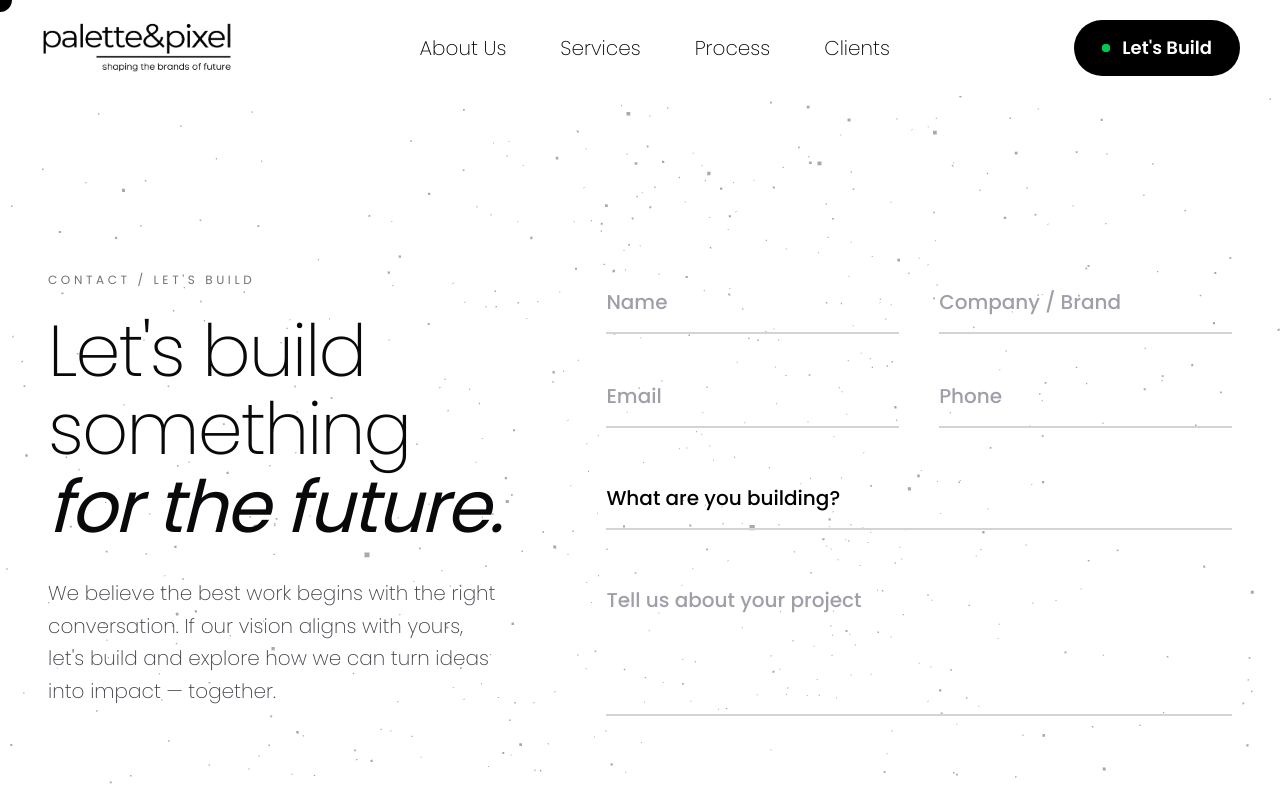
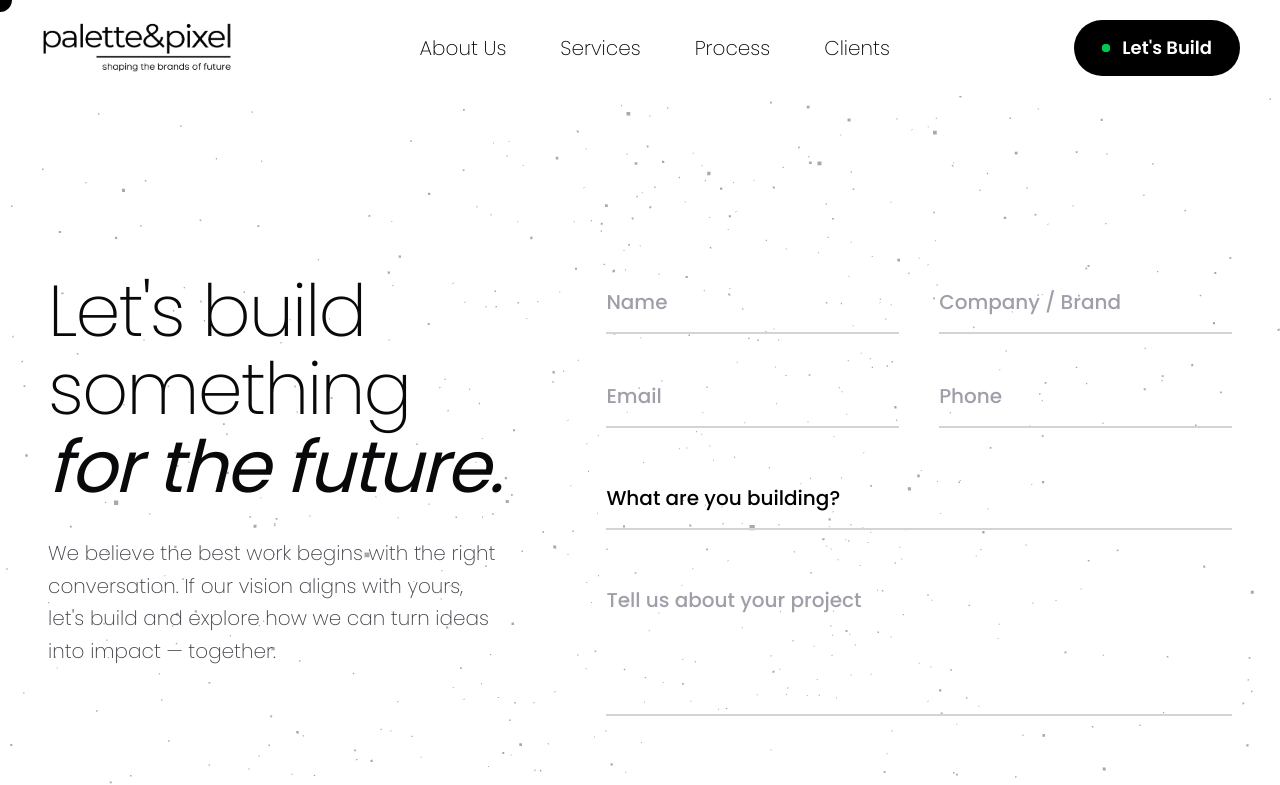
Before and after one commit to newFaizanAli/OfficeApp, a Next.js app: page /contact in a window 1280 px wide. Shown: the top 785 px of the page. Built offline with nearby package versions, Linux system fonts and the light colour scheme.

Commit message:
Update changes

```diff
--- a/app/contact/content.tsx
+++ b/app/contact/content.tsx
@@ -154,9 +154,9 @@ export default function ContactContent() {
                 <div className="grid grid-cols-1 lg:grid-cols-[minmax(0,0.85fr)_minmax(0,1.15fr)] gap-16 lg:gap-24">
                     {/* Left column — intro + contact details */}
                     <div>
-                        <span className="text-xs uppercase tracking-[0.3em] text-neutral-500 font-normal block mb-6">
+                        {/* <span className="text-xs uppercase tracking-[0.3em] text-neutral-500 font-normal block mb-6">
                             Contact / Let&apos;s Build
-                        </span>
+                        </span> */}
 
                         <h1
                             ref={headingRef}
```
